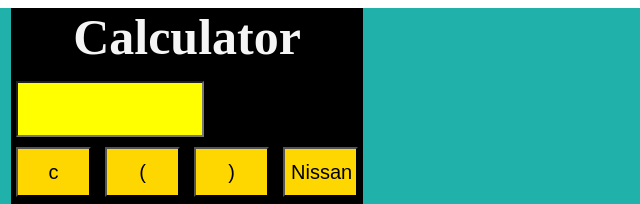
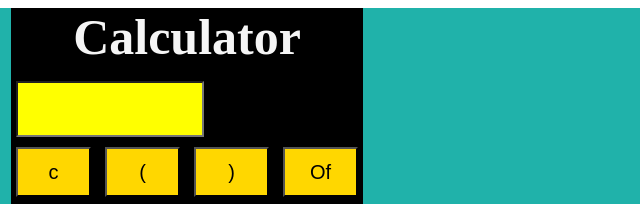
Before and after one commit to munimulinfo/Calculator, a plain HTML site: page index.html in a window 1280 px wide. Shown: the top 204 px of the page, 453-1093 px from the left. Drawn offline with Linux system fonts and the light colour scheme.

Commit message:
make a calculator

```diff
--- a/index.html
+++ b/index.html
@@ -86,7 +86,7 @@
                 <td><input type="button" value="c" id="clearMe"></td>
                 <td><input type="button" value="(" onclick="calculator('('  )"></td>
                 <td><input type="button" value=")" onclick="calculator(')')"></td>
-                <td><input type="button" value="Nissan" onclick="calculator('Switch oF calculator')"></td>
+                <td><input type="button" value="Of" onclick="calculator('Switch oF')"></td>
             </tr>
             <br>
             <tr>
```
